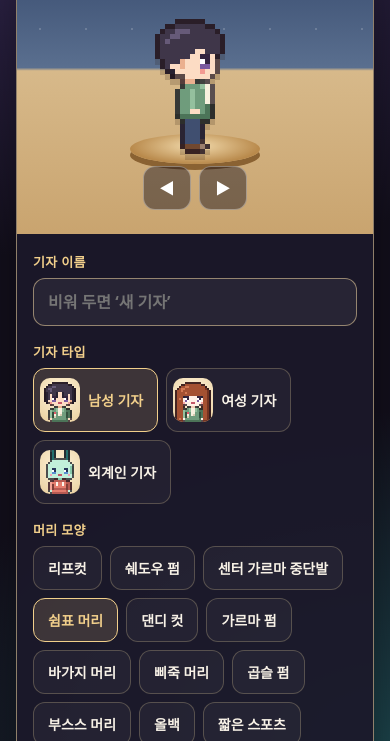
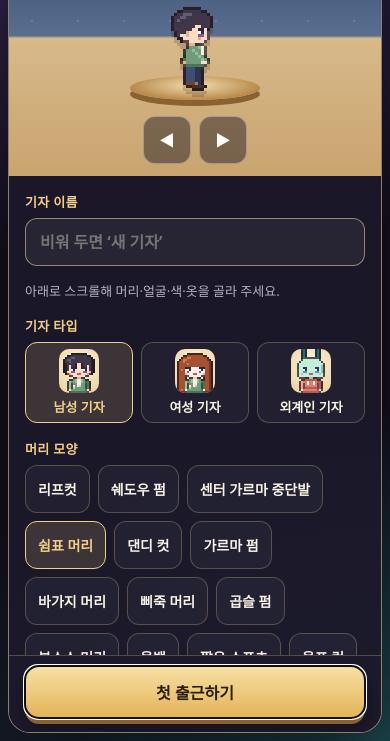
Before and after one commit to jinwuuju/Raise-a-Healthy-Game, a website built with Vite: page index.html in a window 390 px wide. Shown: the part 103-844 px from the top of the page. Built offline with nearby package versions, Linux system fonts and the light colour scheme.

Commit message:
Give rear walk its own arm poses and fit mobile character creation to the viewport

```diff
--- a/src/art/avatar.ts
+++ b/src/art/avatar.ts
@@ -303,14 +303,31 @@ export function paintGrid(look: Look, dir: Dir, frame: number): Grid {
 
   // 4. Arms.
   const drawArms = () => {
-    if (!side) {
+    if (view === 'back') {
+      // Rear shoulders, sleeve backs and knuckles: no front-facing palm across the back.
+      const arm = (left: boolean) => {
+        const x = left ? 5 : 14, outward = left ? -1 : 1;
+        const toward = frame === 1 ? left : frame === 2 ? !left : null;
+        set(x, A(14), 'j'); set(x, A(15), 'J');
+        if (toward === true) {
+          for (let r = 16; r <= 19; r++) set(x + outward, A(r), 'J');
+          set(x + outward, A(20), 's'); set(x, A(20), 'S');
+        } else if (toward === false) {
+          for (let r = 16; r <= 17; r++) set(x, A(r), 'J');
+          set(x, A(18), 'S');
+        } else {
+          for (let r = 16; r <= 17; r++) set(x + outward, A(r), 'J');
+          set(x + outward, A(18), 'S');
+        }
+      };
+      arm(true); arm(false);
+    } else if (!side) {
       // frame 1: left leg steps, so the right arm swings forward and the left arm back (and vice versa).
       const pose = (left: boolean): 'n' | 'f' | 'b' => frame === 1 ? (left ? 'b' : 'f') : frame === 2 ? (left ? 'f' : 'b') : 'n';
-      const back = view === 'back';
       const arm = (x: number, inward: number, c: string, st: 'n' | 'f' | 'b') => {
         const seam = x + inward;
         for (let r = 15; r <= 17; r++) set(seam, A(r), 'd');
-        const low = st !== 'n' && (back ? st === 'b' : st === 'f');
+        const low = st === 'f';
         if (low) {
           for (let r = 14; r <= 17; r++) set(x, A(r), c);
           set(seam, A(18), c); set(seam, A(19), c);
--- a/src/ui/creator.ts
+++ b/src/ui/creator.ts
@@ -24,15 +24,24 @@ export function openCreator(o: Opts): void {
   const pg = preview.getContext('2d')!;
   // Draw at an integer number of device pixels per sprite pixel and stand the feet on the pedestal.
   let scale = 1;
+  const fitViewport = () => {
+    const v = window.visualViewport;
+    root.style.height = (v?.height ?? window.innerHeight) + 'px';
+    root.style.width = (v?.width ?? window.innerWidth) + 'px';
+    root.style.top = (v?.offsetTop ?? 0) + 'px'; root.style.left = (v?.offsetLeft ?? 0) + 'px';
+    root.classList.toggle('compact', (v?.height ?? window.innerHeight) < 480 && (v?.width ?? window.innerWidth) < 600);
+  };
   const layout = () => {
     const dpr = window.devicePixelRatio || 1;
     const base = window.matchMedia('(max-width: 760px)').matches ? 5 : 7;
-    scale = Math.max(1, Math.round(base * dpr));
+    const footY = ped.offsetTop + ped.offsetHeight / 2;
+    const top = title.offsetTop + title.offsetHeight + 8;
+    const fit = Math.min(base, (footY - top) / AY, (stage.clientWidth - 32) / CW);
+    scale = Math.max(1, Math.floor(fit * dpr));
     if (preview.width !== CW * scale) { preview.width = CW * scale; preview.height = CH * scale; }
     pg.imageSmoothingEnabled = false;
     preview.style.width = (CW * scale) / dpr + 'px';
     preview.style.height = (CH * scale) / dpr + 'px';
-    const footY = ped.offsetTop + ped.offsetHeight / 2;
     preview.style.top = Math.round(footY - (AY * scale) / dpr) + 'px';
   };
   const dirs: Dir[] = ['down', 'left', 'up', 'right'];
@@ -49,22 +58,24 @@ export function openCreator(o: Opts): void {
   input.addEventListener('input', () => { name = input.value; });
   nameField.append(input);
   const sections = el('div'); sections.style.display = 'grid'; sections.style.gap = '16px';
-  form.append(nameField, sections);
+  form.setAttribute('aria-label', '외형 선택');
+  form.append(nameField, el('p', 'scroll-hint', '아래로 스크롤해 머리·얼굴·색·옷을 골라 주세요.'), sections);
   const actions = el('div', 'actions');
   if (o.mode === 'edit') actions.append(button('secondary', '취소', () => { stop(); o.onCancel(); }));
   const go = button('primary', o.mode === 'new' ? '첫 출근하기' : '저장하기', () => finish());
   actions.append(go);
-  form.append(actions, el('p', 'note', '외형은 언제든 왼쪽 위 기자 정보에서 다시 바꿀 수 있어요. 도시 코트는 옷가게가 열리면 얻을 수 있어요.'));
-  card.append(stage, form);
+  form.append(el('p', 'note', '외형은 언제든 왼쪽 위 기자 정보에서 다시 바꿀 수 있어요. 도시 코트는 옷가게가 열리면 얻을 수 있어요.'));
+  card.append(stage, form, actions);
   root.append(card);
   document.body.append(root);
+  fitViewport();
 
   function group(label: string, body: HTMLElement): HTMLElement { const f = el('div', 'f'); f.style.display = 'grid'; f.style.gap = '7px'; f.append(el('span', 'lab', label), body); return f; }
 
   function render(): void {
     const focusKey = (document.activeElement as HTMLElement | null)?.dataset.focusKey;
     sections.textContent = '';
-    const presetRow = el('div', 'opts');
+    const presetRow = el('div', 'opts types');
     for (const p of presets) {
       const b = button('opt preset', '', () => { if (preset === p) return; preset = p; look = { ...defaultAppearance(p), outfit: o.owned.includes(look.outfit) ? look.outfit : 'reporter' }; render(); });
       b.dataset.focusKey = 'preset:' + p;
@@ -117,7 +128,10 @@ export function openCreator(o: Opts): void {
   // The stage stretches when the option list renders or the window changes, so re-anchor on every resize.
   const ro = typeof ResizeObserver !== 'undefined' ? new ResizeObserver(() => layout()) : null;
   ro?.observe(stage);
-  window.addEventListener('resize', layout);
+  const onResize = () => { fitViewport(); layout(); };
+  window.addEventListener('resize', onResize);
+  window.visualViewport?.addEventListener('resize', onResize);
+  window.visualViewport?.addEventListener('scroll', onResize);
   layout();
   const onKey = (e: KeyboardEvent) => {
     trapTab(root, e);
@@ -127,7 +141,7 @@ export function openCreator(o: Opts): void {
     }
   };
   document.addEventListener('keydown', onKey, true);
-  const stop = () => { cancelAnimationFrame(raf); ro?.disconnect(); window.removeEventListener('resize', layout); document.removeEventListener('keydown', onKey, true); root.remove(); before?.focus({ preventScroll: true }); };
+  const stop = () => { cancelAnimationFrame(raf); ro?.disconnect(); window.removeEventListener('resize', onResize); window.visualViewport?.removeEventListener('resize', onResize); window.visualViewport?.removeEventListener('scroll', onResize); document.removeEventListener('keydown', onKey, true); root.remove(); before?.focus({ preventScroll: true }); };
   function finish(): void {
     const n = name.trim() || '새 기자';
     stop(); o.onDone(n.slice(0, 12), preset, { ...look });
--- a/src/ui/style.css
+++ b/src/ui/style.css
@@ -118,10 +118,10 @@ button { font: inherit; color: inherit; }
 .kbd { display: inline-block; padding: 1px 7px; border-radius: 6px; border: 1px solid var(--line); background: rgba(255,255,255,0.06); font-size: 12px; font-weight: 700; }
 
 /* ---------- Creator ---------- */
-.creator { position: fixed; inset: 0; z-index: 40; overflow: auto; display: grid; place-items: center; padding: calc(16px + var(--safe-t)) 16px calc(16px + var(--safe-b));
+.creator { position: fixed; inset: 0 auto auto 0; width: 100vw; height: 100dvh; z-index: 40; overflow: hidden; display: grid; place-items: center; padding: calc(16px + var(--safe-t)) calc(16px + var(--safe-r)) calc(16px + var(--safe-b)) calc(16px + var(--safe-l));
   background: radial-gradient(1200px 600px at 20% 0%, #3a2d5c 0%, transparent 60%), radial-gradient(900px 600px at 100% 100%, #1f4a52 0%, transparent 55%), #15111f; touch-action: pan-y; }
-.creator .card { width: min(980px, 100%); display: grid; grid-template-columns: 360px 1fr; gap: 0; background: rgba(28,24,42,0.92); border: 1px solid var(--line-strong); border-radius: 22px; overflow: hidden; box-shadow: 0 30px 80px rgba(0,0,0,0.55); }
-.creator .stage { position: relative; background: linear-gradient(180deg, #2c3f63 0%, #5a6f8f 48%, #d7b98a 49%, #c9a46f 100%); display: grid; place-items: center; min-height: 460px; padding: 28px 16px; }
+.creator .card { width: min(980px, 100%); height: min(760px, 100%); min-height: 0; min-width: 0; display: grid; grid-template-columns: minmax(180px, 36%) minmax(0, 1fr); grid-template-rows: minmax(0, 1fr) auto; grid-template-areas: 'stage form' 'stage actions'; gap: 0; background: rgba(28,24,42,0.92); border: 1px solid var(--line-strong); border-radius: 22px; overflow: hidden; box-shadow: 0 30px 80px rgba(0,0,0,0.55); }
+.creator .stage { grid-area: stage; position: relative; background: linear-gradient(180deg, #2c3f63 0%, #5a6f8f 48%, #d7b98a 49%, #c9a46f 100%); display: grid; place-items: center; min-height: 0; min-width: 0; overflow: hidden; }
 .creator .stage::before { content: ''; position: absolute; inset: 0; background-image: radial-gradient(rgba(255,255,255,0.7) 1px, transparent 1.5px); background-size: 46px 46px; opacity: 0.25; mask: linear-gradient(180deg, #000 0 40%, transparent 48%); -webkit-mask: linear-gradient(180deg, #000 0 40%, transparent 48%); }
 .creator .title { position: absolute; top: 18px; left: 20px; right: 20px; }
 .creator .title small { display: block; color: #f6e6c4; opacity: 0.85; font-size: 12px; letter-spacing: 2px; font-weight: 700; }
@@ -129,33 +129,37 @@ button { font: inherit; color: inherit; }
 .creator .preview { position: absolute; left: 50%; transform: translateX(-50%); image-rendering: pixelated; z-index: 1; filter: drop-shadow(0 6px 0 rgba(40,24,10,0.18)); }
 .creator .pedestal { position: absolute; bottom: 92px; width: 170px; height: 40px; border-radius: 50%; background: radial-gradient(ellipse at 50% 40%, #f3dcae, #b98a4c 70%); box-shadow: 0 6px 0 #8a6232; }
 .creator .rot { position: absolute; bottom: 24px; display: flex; gap: 8px; z-index: 2; }
-.creator .rot button { min-width: 48px; height: 44px; border-radius: 12px; border: 1px solid rgba(255,255,255,0.35); background: rgba(20,16,30,0.45); color: #fff; cursor: pointer; font-weight: 800; }
-.creator form { padding: 24px 26px 22px; display: grid; gap: 16px; align-content: start; }
+.creator .rot button { min-width: 48px; height: 48px; border-radius: 12px; border: 1px solid rgba(255,255,255,0.35); background: rgba(20,16,30,0.45); color: #fff; cursor: pointer; font-weight: 800; }
+.creator form { grid-area: form; min-width: 0; min-height: 0; overflow: auto; touch-action: pan-y; overscroll-behavior: contain; padding: 20px 24px; display: grid; gap: 16px; align-content: start; }
 .creator label.f { display: grid; gap: 7px; }
 .creator .lab { font-size: 13px; font-weight: 800; color: var(--gold); letter-spacing: 0.3px; }
-.creator input[type=text] { min-height: 48px; padding: 0 14px; border-radius: 12px; border: 1px solid var(--line-strong); background: rgba(255,255,255,0.06); color: var(--text); font: inherit; font-size: 16px; font-weight: 700; outline: none; -webkit-user-select: text; user-select: text; }
+.creator input[type=text] { width: 100%; min-width: 0; min-height: 48px; padding: 0 14px; border-radius: 12px; border: 1px solid var(--line-strong); background: rgba(255,255,255,0.06); color: var(--text); font: inherit; font-size: 1rem; font-weight: 700; outline: none; -webkit-user-select: text; user-select: text; }
 .creator input[type=text]:focus { border-color: var(--gold); box-shadow: 0 0 0 3px rgba(241,207,139,0.2); }
 .opts { display: flex; flex-wrap: wrap; gap: 8px; }
-.opt { min-height: 44px; padding: 0 14px; border-radius: 12px; border: 1px solid var(--line); background: rgba(255,255,255,0.04); cursor: pointer; font-weight: 700; font-size: 14px; display: inline-flex; align-items: center; gap: 8px; }
+.opt { min-height: 48px; max-width: 100%; padding: 8px 12px; border-radius: 12px; border: 1px solid var(--line); background: rgba(255,255,255,0.04); cursor: pointer; font-weight: 700; font-size: .875rem; display: inline-flex; align-items: center; gap: 8px; text-align: left; overflow-wrap: anywhere; }
 .opt[aria-pressed='true'] { border-color: var(--gold); background: rgba(241,207,139,0.16); color: var(--gold); }
 .opt:disabled { opacity: 0.45; cursor: not-allowed; }
 .opt.preset { min-height: 64px; padding: 6px 14px 6px 6px; }
 .opt.preset canvas { width: 40px; height: 44px; image-rendering: pixelated; background: radial-gradient(circle at 50% 35%, #fff4dc, #e9cf9e); border-radius: 10px; }
-.sw { width: 44px; height: 44px; border-radius: 50%; border: 2px solid rgba(255,255,255,0.18); cursor: pointer; padding: 0; position: relative; }
+.sw { width: 48px; height: 48px; border-radius: 50%; border: 2px solid rgba(255,255,255,0.18); cursor: pointer; padding: 0; position: relative; flex: none; }
 .sw[aria-pressed='true'] { border-color: var(--gold); box-shadow: 0 0 0 3px rgba(241,207,139,0.35); }
 .sw span { position: absolute; width: 1px; height: 1px; overflow: hidden; clip: rect(0 0 0 0); }
-.creator .actions { display: flex; gap: 10px; justify-content: flex-end; margin-top: 4px; }
+.creator .actions { grid-area: actions; min-width: 0; display: flex; gap: 10px; justify-content: flex-end; padding: 12px 24px 16px; border-top: 1px solid var(--line); background: var(--panel-solid); }
 .primary { min-height: 52px; padding: 0 26px; border-radius: 14px; border: 0; cursor: pointer; font-weight: 900; font-size: 16px; color: #2a1d08; background: linear-gradient(180deg, #f8e1a6, #e2b257); box-shadow: 0 6px 0 #8a6232, 0 12px 24px rgba(0,0,0,0.35); }
 .primary:active { transform: translateY(3px); box-shadow: 0 3px 0 #8a6232; }
 .secondary { min-height: 52px; padding: 0 20px; border-radius: 14px; border: 1px solid var(--line-strong); background: transparent; cursor: pointer; font-weight: 800; }
 .creator .note { font-size: 12px; color: var(--muted); margin: 0; }
+.creator .scroll-hint { margin: 0; font-size: .8125rem; line-height: 1.4; color: var(--muted); }
+.creator .primary, .creator .secondary { font-size: 1rem; }
 
 @media (max-width: 760px) {
-  .creator { place-items: start center; }
-  .creator .card { grid-template-columns: 1fr; }
-  .creator .stage { min-height: 320px; }
-  .creator .pedestal { bottom: 70px; width: 130px; height: 30px; }
-  .creator form { padding: 18px 16px 20px; }
+  .creator { padding: calc(8px + var(--safe-t)) calc(8px + var(--safe-r)) calc(8px + var(--safe-b)) calc(8px + var(--safe-l)); }
+  .creator .title { top: 12px; left: 16px; right: 16px; }
+  .creator .title b { font-size: 20px; }
+  .creator .pedestal { bottom: 76px; width: 130px; height: 24px; }
+  .creator .rot { bottom: 12px; }
+  .creator form { padding: 16px; }
+  .creator .actions { padding: 10px 16px 14px; }
   .minimap { width: 92px; height: 92px; }
   .dialog { grid-template-columns: 1fr; padding: 12px 14px 14px; }
   .dialog .face { display: none; }
@@ -168,8 +172,20 @@ button { font: inherit; color: inherit; }
   .minimap { width: 84px; height: 84px; }
   .dialog { grid-template-columns: 1fr; }
   .dialog .face { display: none; }
-  .creator .card { grid-template-columns: 300px 1fr; }
-  .creator .stage { min-height: 340px; }
+  .creator .card { grid-template-columns: minmax(140px, 32%) minmax(0, 1fr); }
+  .creator .title b { font-size: 18px; }
+}
+@media (max-width: 760px) and (orientation: portrait) {
+  .creator .card { height: 100%; grid-template-columns: minmax(0, 1fr); grid-template-rows: clamp(210px, 32dvh, 280px) minmax(0, 1fr) auto; grid-template-areas: 'stage' 'form' 'actions'; }
+  .creator .actions .primary { flex: 1; }
+  .creator .types { display: grid; grid-template-columns: repeat(3, minmax(0, 1fr)); }
+  .creator .opt.preset { flex-direction: column; gap: 4px; padding: 6px 4px; }
+  .creator .opt.preset span { font-size: .8125rem; text-align: center; }
+  .creator.compact .card { grid-template-rows: 120px minmax(0, 1fr) auto; }
+  .creator.compact .title small { display: none; }
+  .creator.compact .title b { font-size: 16px; }
+  .creator.compact .pedestal { bottom: 60px; height: 16px; }
+  .creator.compact .rot { bottom: 4px; }
 }
 @media (prefers-reduced-motion: reduce) { * { animation: none !important; transition: none !important; } }
 @media (max-width: 760px) { .hint { left: calc(12px + var(--safe-l)); transform: none; max-width: calc(100vw - 130px); white-space: normal; line-height: 1.4; } }
```
Also changed, not shown: docs/decisions/DECISIONS.md (+2 -0 lines), docs/production/BACKLOG.md (+2 -0 lines), docs/production/CHARACTER-STYLE.md (+4 -0 lines), docs/production/MOBILE-CREATOR-AND-REAR-WALK.md (added, +19 -0 lines), docs/production/STATUS.md (+4 -3 lines), tests/e2e/creator-mobile.spec.ts (added, +75 -0 lines), tests/unit/q001-and-street.test.ts (+13 -0 lines), README.md.
